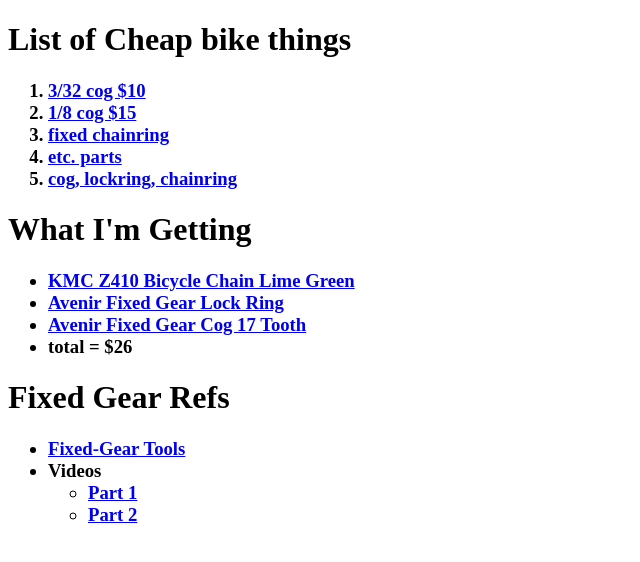
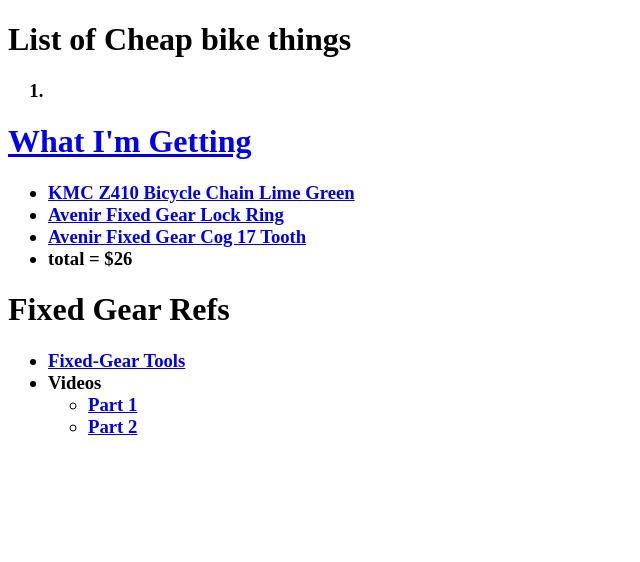
Before and after one commit to addcn14/bikes, a plain HTML site: page index.html in a window 1280 px wide. Shown: the whole page, without its empty margins (0-640 px from the left). Drawn offline with Linux system fonts and the light colour scheme.

Commit message:
Update index.html

```diff
--- a/index.html
+++ b/index.html
@@ -7,11 +7,7 @@
 <Body>
   <h1>List of Cheap bike things</h1>
   <h3> <ol>
-    <li> <a href = "http://sfbay.craigslist.org/eby/bik/4503415830.html">3/32 cog $10</a></li>
-    <li><a href =  "http://sfbay.craigslist.org/sby/bik/4495732579.html">1/8 cog $15</a> </li>
-    <li><a href =  "http://sfbay.craigslist.org/eby/bik/4486213856.html">fixed chainring </a></li>
-    <li><a href =  "http://sfbay.craigslist.org/pen/bik/4456088220.html">etc. parts</a></li>
-    <li><a href = "http://sfbay.craigslist.org/pen/bik/4456088220.html">cog, lockring, chainring</a></li>
+    <li> <a href = "http://sfbay.craigslist.org/eby/bik/4495067735.html" Velocity 700c deep v rim - $50</a></li>
   </ol></h3>
   <h1>What I'm Getting</h1>
   <h3> <ul>
```
